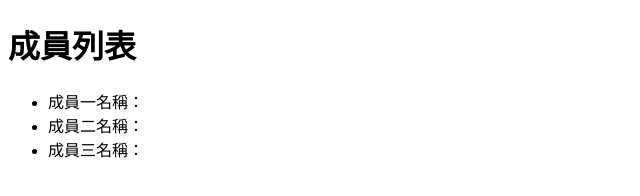
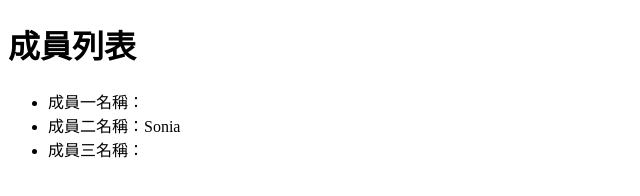
Before and after one commit to macy1215/git040923, a plain HTML site: page index.html in a window 1280 px wide. Shown: the full height of the page, 0-640 px from the left. Drawn offline with Linux system fonts and the light colour scheme.

Commit message:
新增成員二名字

```diff
--- a/index.html
+++ b/index.html
@@ -9,7 +9,7 @@
     <h1>成員列表</h1>
     <ul>
         <li>成員一名稱：</li>
-        <li>成員二名稱：</li>
+        <li>成員二名稱：Sonia</li>
         <li>成員三名稱：</li>
     </ul>
 </body>
```
